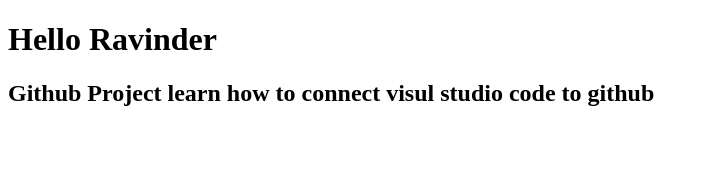
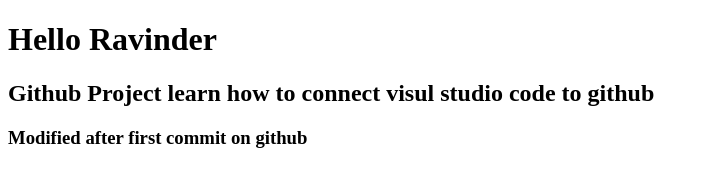
Before and after one commit to ravi5080/GitProject, a plain HTML site: page index.html in a window 1280 px wide. Shown: the whole page, without its empty margins (0-709 px from the left). Drawn offline with Linux system fonts and the light colour scheme.

Commit message:
add h3 tag

```diff
--- a/index.html
+++ b/index.html
@@ -10,5 +10,6 @@
         Hello Ravinder
     </h1>
     <h2>Github Project  learn how to connect visul studio code to github</h2>
+    <h3>Modified after first commit on github</h3>
 </body>
 </html>
```
